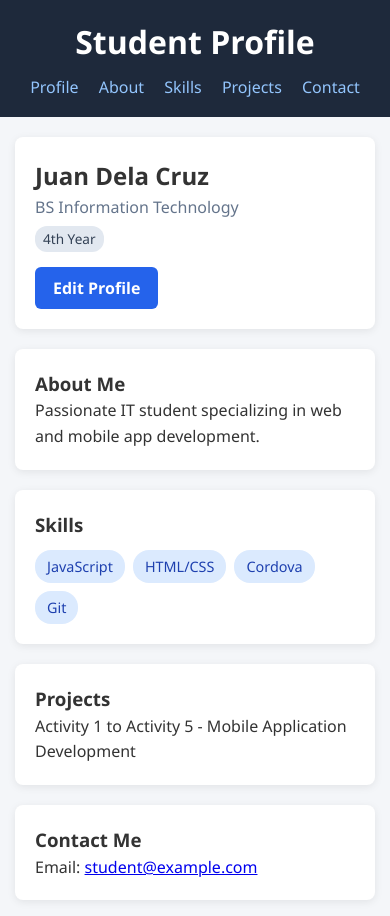
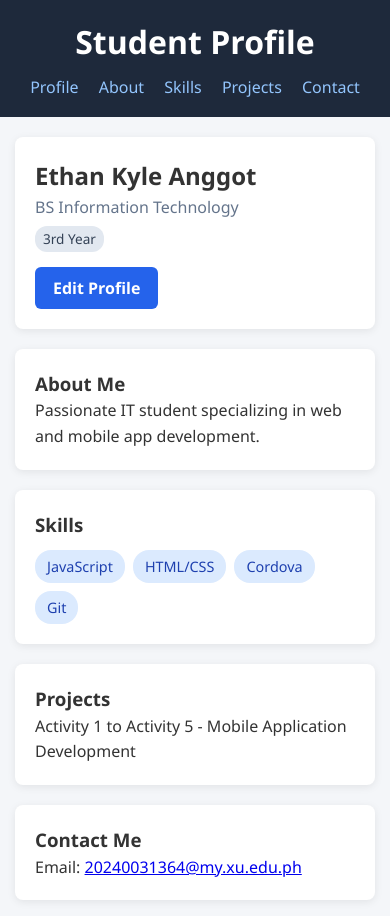
Before and after one commit to Ethan9333/Anggot_StudentProfile, a website: page www/index.html in a window 390 px wide. Drawn offline with Linux system fonts and the light colour scheme; some packages are replaced by stand-ins of ours.

Commit message:
new activity 5 changes

```diff
--- a/www/index.html
+++ b/www/index.html
@@ -102,7 +102,7 @@
 
         <section id="contact" class="card">
             <h3>Contact Me</h3>
-            <p>Email: <a href="mailto:student@example.com">student@example.com</a></p>
+            <p>Email: <a href="mailto:student@example.com">20240031364@my.xu.edu.ph</a></p>
         </section>
     </main>
 
--- a/www/js/app.js
+++ b/www/js/app.js
@@ -13,9 +13,9 @@ function onDeviceReady() {
 
 
 const DEFAULT_PROFILE = {
-    fullname: "Juan Dela Cruz",
+    fullname: "Ethan Kyle Anggot",
     course: "BS Information Technology",
-    yearLevel: "4th Year",
+    yearLevel: "3rd Year",
     about: "Passionate IT student specializing in web and mobile app development.",
     skills: "JavaScript, HTML/CSS, Cordova, Git"
 };
```
